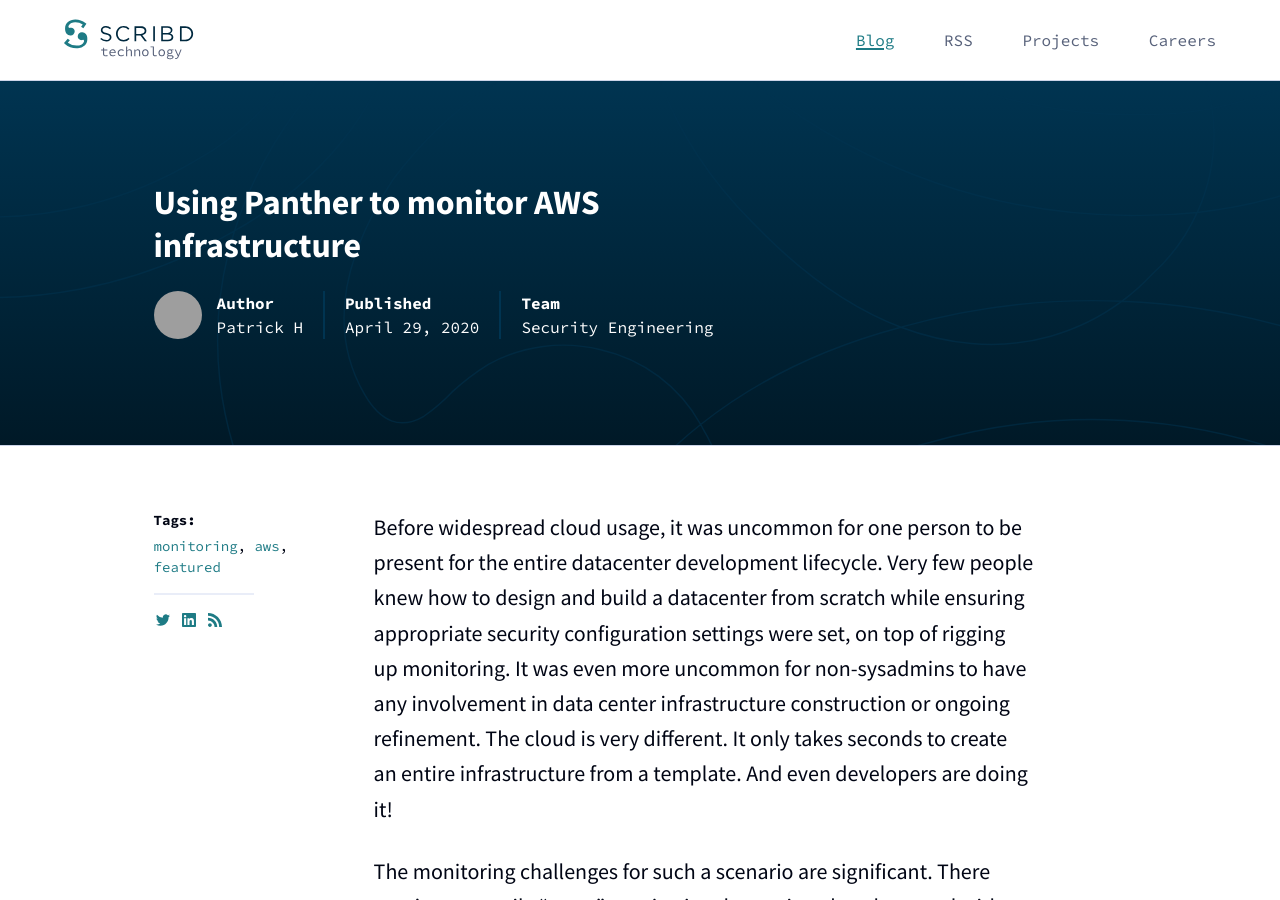
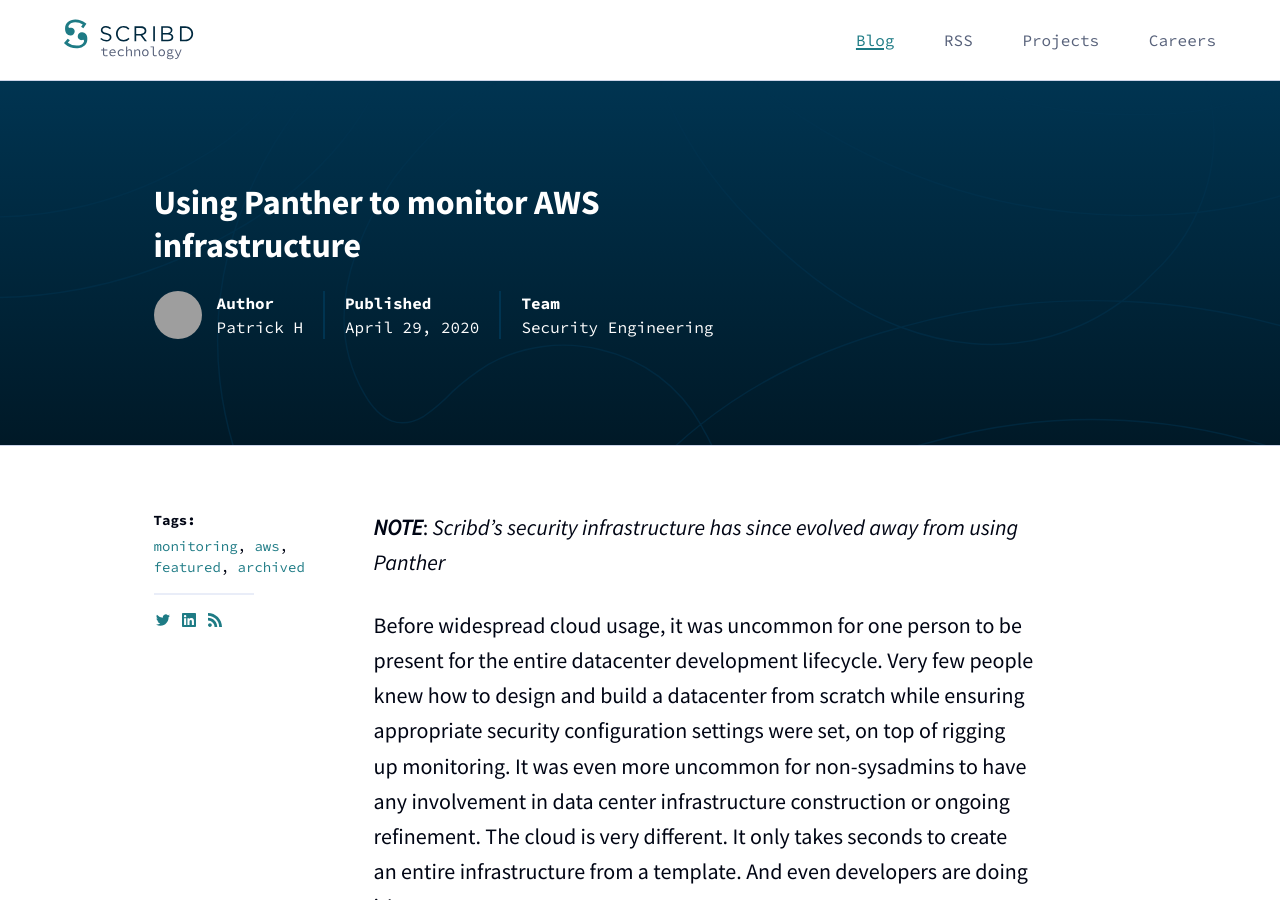
Before and after one commit to scribd/scribd.github.io, a Jekyll site: the page built from _posts/2020-04-29-monitoring-aws-with-panther.md, in a window 1280 px wide and 900 px high. Built offline with Jekyll 4.4.1, drawn with Linux system fonts in a browser that asks for light colours; grey boxes are pictures that could not be loaded.

Commit message:
mend
SEC-1195 Updated panther post since we no longer use it

```diff
--- a/_posts/2020-04-29-monitoring-aws-with-panther.md
+++ b/_posts/2020-04-29-monitoring-aws-with-panther.md
@@ -5,9 +5,12 @@
 - monitoring
 - aws
 - featured
+- archived
 team: Security Engineering
 author: paha
 ---
+
+***NOTE***: *Scribd’s security infrastructure has since evolved away from using Panther*
 
 Before widespread cloud usage, it was uncommon for one person to be present for the entire datacenter development lifecycle. Very few people knew how to design and build a datacenter from scratch while ensuring appropriate security configuration settings were set, on top of rigging up monitoring. It was even more uncommon for non-sysadmins to have any involvement in data center infrastructure construction or ongoing refinement. The cloud is very different. It only takes seconds to create an entire infrastructure from a template. And even developers are doing it!
 
```
